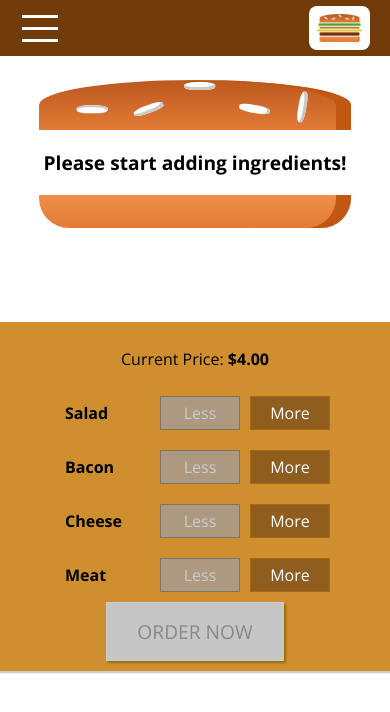
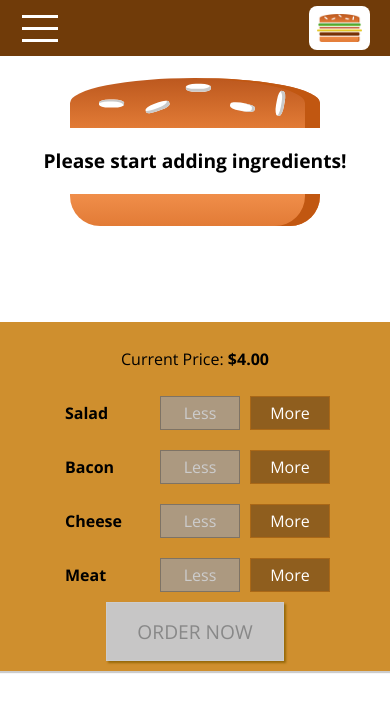
Before and after one commit to Ch-sriram/burger-builder, a React (Create React App) app: page / in a window 390 px wide. Shown: the top 712 px of the page. Built offline with nearby package versions, Linux system fonts and the light colour scheme.

Commit message:
Responsive Styling Changes && Adding <Wrapper /> Component

```diff
--- a/src/components/Burger/BuildControls/BuildControls.component.jsx
+++ b/src/components/Burger/BuildControls/BuildControls.component.jsx
@@ -15,6 +15,11 @@ const BuildControls = styled.div`
   box-shadow: 0 2px 1px #ccc;
   margin: auto;
   padding: 10px 0;
+
+  @media (min-width: 600px) {
+    height: 97vh;
+    justify-content: center;
+  }
 `;
 
 const OrderButton = styled.button`
--- a/src/components/Burger/Burger.component.jsx
+++ b/src/components/Burger/Burger.component.jsx
@@ -7,7 +7,7 @@ import BurgerIngredient from './BurgerIngredient/BurgerIngredient.component';
 
 // STYLED COMPONENTS
 const Burger = styled.div`
-  width: 100%;
+  width: 80%;
   margin: auto;
   height: 250px;
   overflow: scroll;
--- a/src/components/Layout/layout.component.jsx
+++ b/src/components/Layout/layout.component.jsx
@@ -10,6 +10,10 @@ import SideDrawer from '../Navigation/SideDrawer/SideDrawer.component';
 // STYLED COMPONENTS
 const MainContent = styled.main`
   margin-top: 72px;
+
+  @media (min-width: 600px) {
+    margin-top: 0;
+  }
 `;
 
 class Layout extends Component {
--- /dev/null
+++ b/src/components/UI/Wrapper/Wrapper.component.jsx
@@ -0,0 +1,18 @@
+import React from 'react';
+import styled from 'styled-components';
+
+const Wrapper = styled.div`
+  display: block;
+
+  @media (min-width: 600px) {
+    display: grid;
+    grid-template-columns: repeat(2, 1fr);
+    min-height: 100vh;
+  }
+`;
+
+const wrapper = props => (
+  <Wrapper>{props.children}</Wrapper>
+);
+
+export default wrapper;
--- a/src/containers/BurgerBuilder/BurgerBuilder.component.jsx
+++ b/src/containers/BurgerBuilder/BurgerBuilder.component.jsx
@@ -7,6 +7,7 @@ import Burger from '../../components/Burger/Burger.component';
 import BuildControls from '../../components/Burger/BuildControls/BuildControls.component';
 import Modal from '../../components/UI/Modal/Modal.component';
 import OrderSummary from '../../components/Burger/OrderSummary/OrderSummary.component';
+import Wrapper from '../../components/UI/Wrapper/Wrapper.component';
 
 const INGREDIENT_PRICES = {
   salad: 0.5,
@@ -97,7 +98,8 @@ class BurgerBuilder extends Component {
             orderContinued={this.orderContinueHandler}
           />
         </Modal>
-        <Burger ingredients={this.state.ingredients}/>
+        <Wrapper>
+          <Burger ingredients={this.state.ingredients} />
           <BuildControls
             ingredientAdded={this.addIngredientHandler}
             ingredientRemoved={this.removeIngredientHandler}
@@ -106,6 +108,7 @@ class BurgerBuilder extends Component {
             price={this.state.totalPrice}
             ordered={this.orderNowHandler}
           />
+        </Wrapper>
       </Aux>
     );
   }
```
Also changed, not shown: 1 other file (tests, documents, lock files or other folders). Lines whose indentation alone changed are shown as unchanged.
